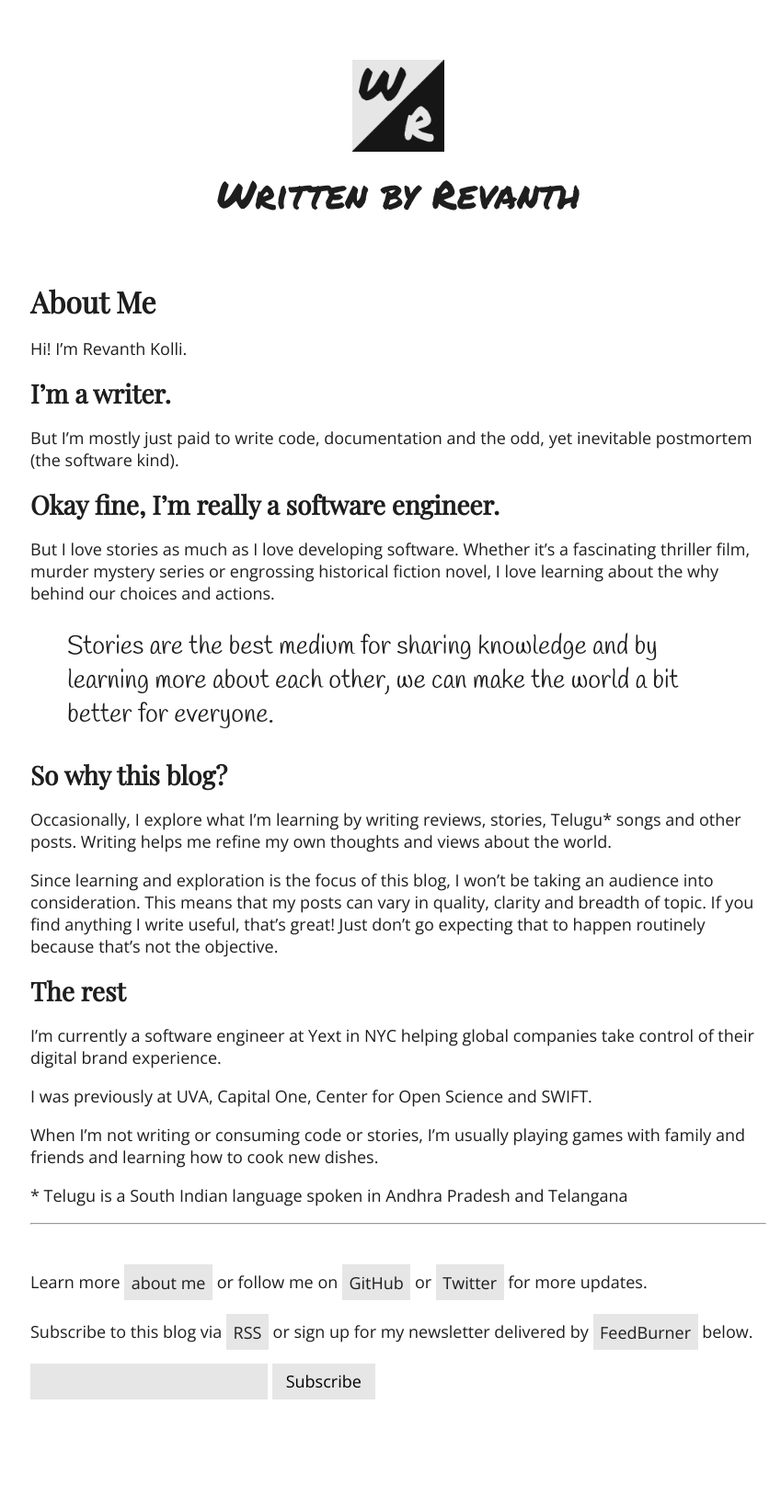
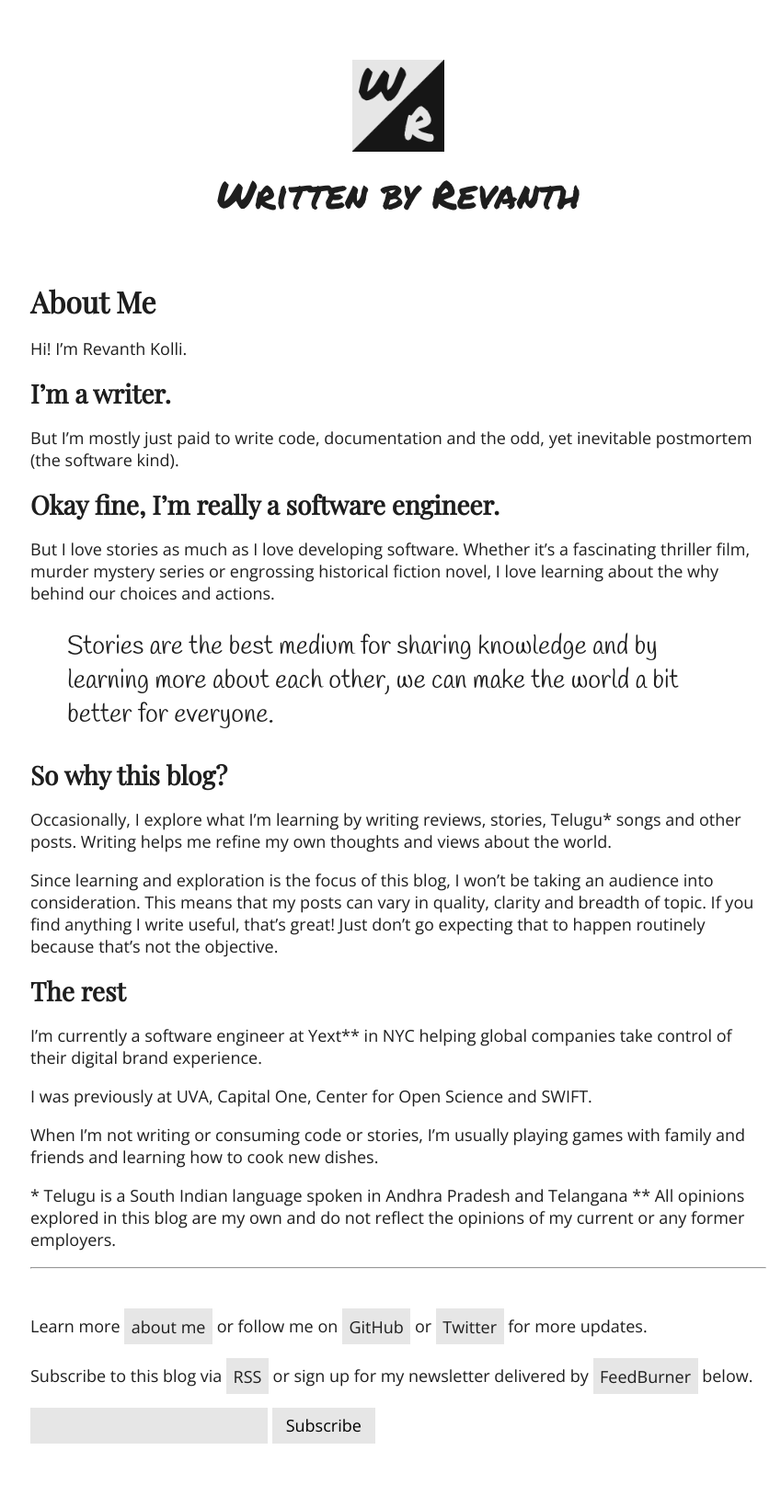
Before and after one commit to revanthkolli/revanthkolli.github.io, a Jekyll site: the page built from about.markdown, in a window 1280 px wide. Shown: the whole page at 92% size, without its empty margins (207-1056 px from the left). Built offline with Jekyll 4.4.1, drawn with Linux system fonts in a browser that asks for light colours; before the commit the page ends 1579 px from its top, so only the background shows below that.

Commit message:
Update about.markdown

```diff
--- a/about.markdown
+++ b/about.markdown
@@ -25,10 +25,11 @@ Since learning and exploration is the focus of this blog, I won't be taking an a
 
 # The rest
 
-I'm currently a software engineer at Yext in NYC helping global companies take control of their digital brand experience.
+I'm currently a software engineer at Yext\*\* in NYC helping global companies take control of their digital brand experience.
 
 I was previously at UVA, Capital One, Center for Open Science and SWIFT.
 
 When I'm not writing or consuming code or stories, I'm usually playing games with family and friends and learning how to cook new dishes.
 
 \* Telugu is a South Indian language spoken in Andhra Pradesh and Telangana
+\*\* All opinions explored in this blog are my own and do not reflect the opinions of my current or any former employers.
```
